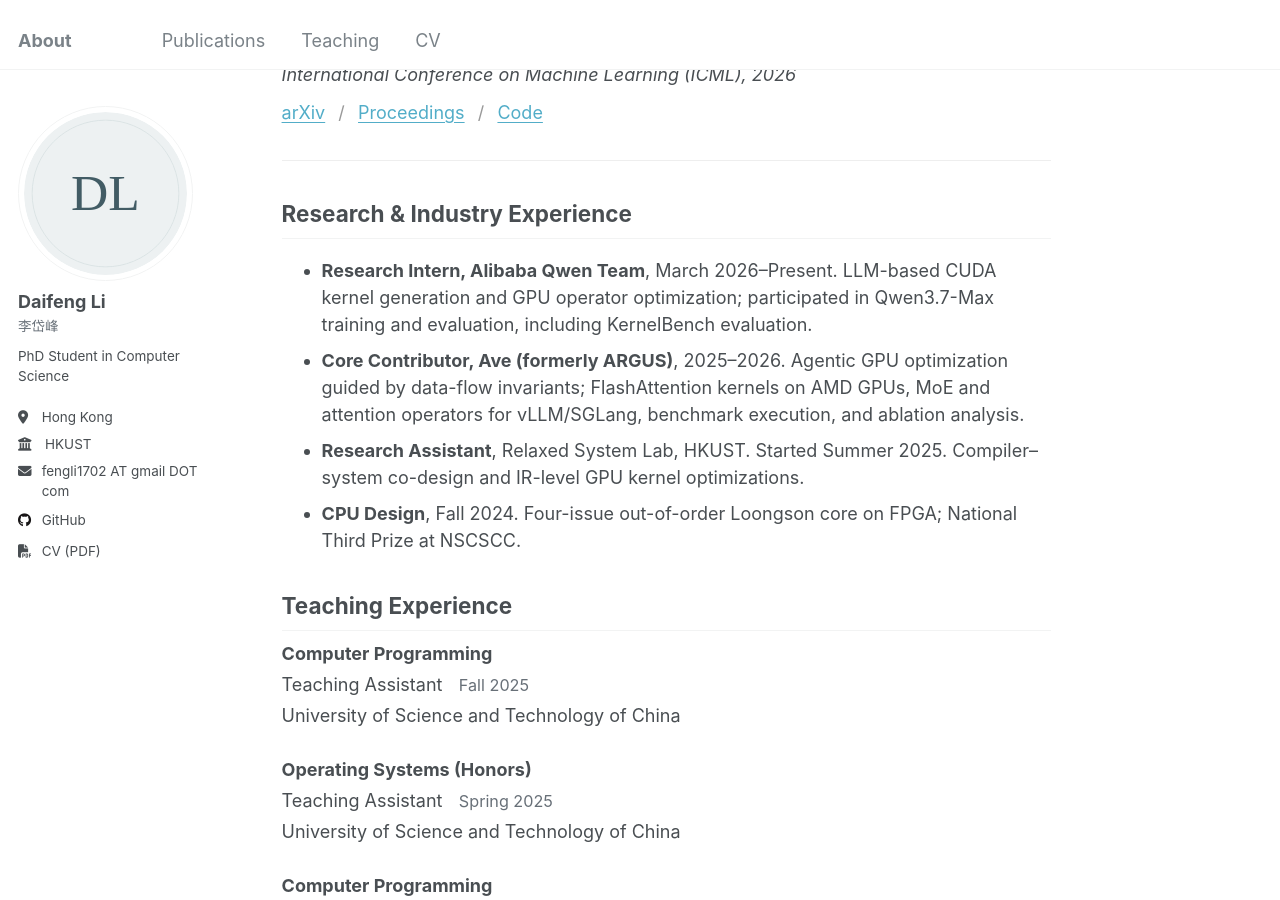
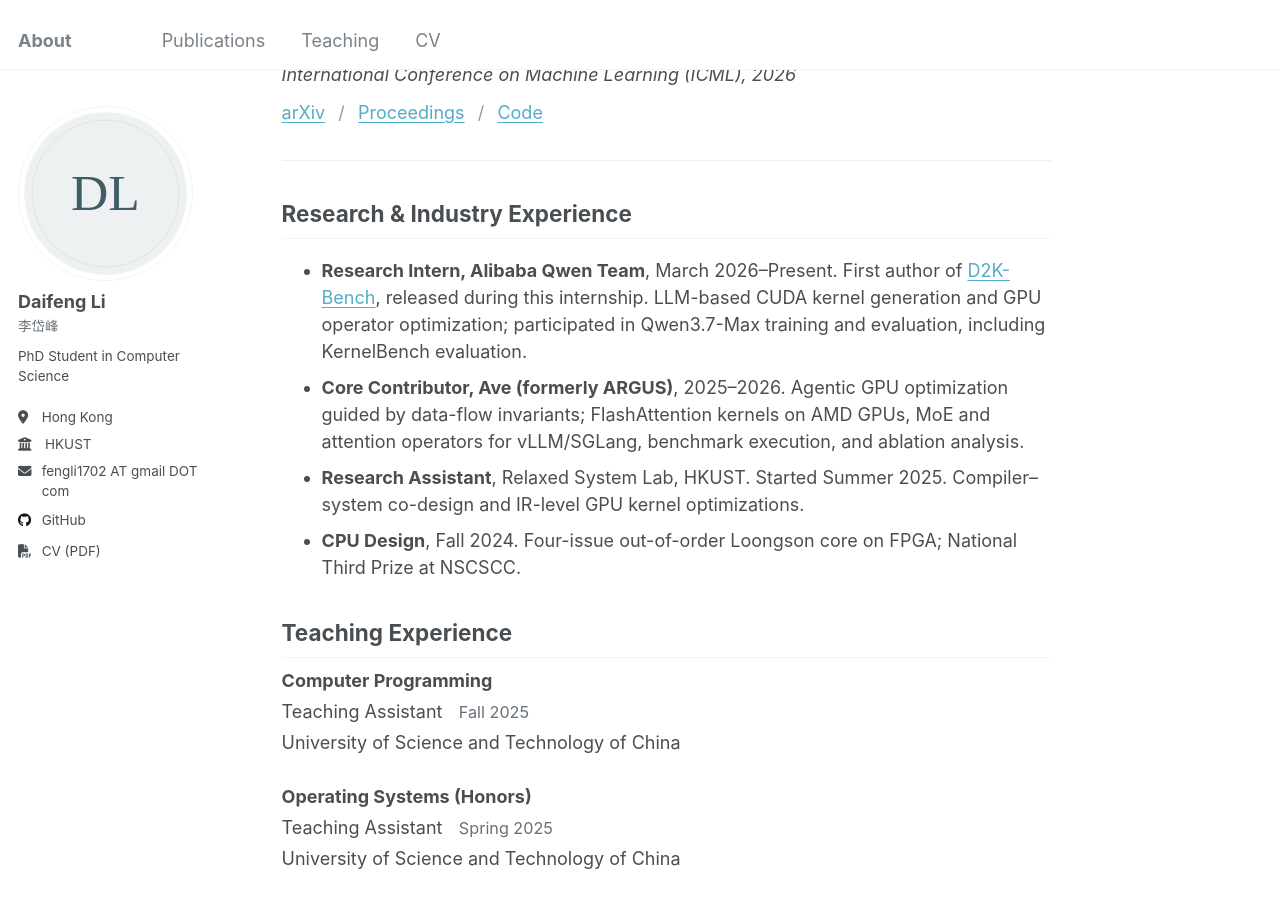
Before and after one commit to fengli1702/fengli1702.github.io, a Jekyll site: the page built from _pages/cv.md, in a window 1280 px wide and 900 px high, scrolled down 1104 px. Built offline with Jekyll 4.4.1, drawn with Linux system fonts in a browser that asks for light colours.

Commit message:
Associate D2K-Bench with Qwen internship in CV

```diff
--- a/_pages/cv.md
+++ b/_pages/cv.md
@@ -15,7 +15,7 @@ permalink: /cv/
 
 ## Research & Industry Experience
 
-- **Research Intern, Alibaba Qwen Team**, March 2026–Present. LLM-based CUDA kernel generation and GPU operator optimization; participated in Qwen3.7-Max training and evaluation, including KernelBench evaluation.
+- **Research Intern, Alibaba Qwen Team**, March 2026–Present. First author of [D2K-Bench](https://arxiv.org/abs/2610.03226), released during this internship. LLM-based CUDA kernel generation and GPU operator optimization; participated in Qwen3.7-Max training and evaluation, including KernelBench evaluation.
 - **Core Contributor, Ave (formerly ARGUS)**, 2025–2026. Agentic GPU optimization guided by data-flow invariants; FlashAttention kernels on AMD GPUs, MoE and attention operators for vLLM/SGLang, benchmark execution, and ablation analysis.
 - **Research Assistant**, Relaxed System Lab, HKUST. Started Summer 2025. Compiler–system co-design and IR-level GPU kernel optimizations.
 - **CPU Design**, Fall 2024. Four-issue out-of-order Loongson core on FPGA; National Third Prize at NSCSCC.
```
Also changed, not shown: SOURCES.md (+2 -0 lines), 1 other file.
